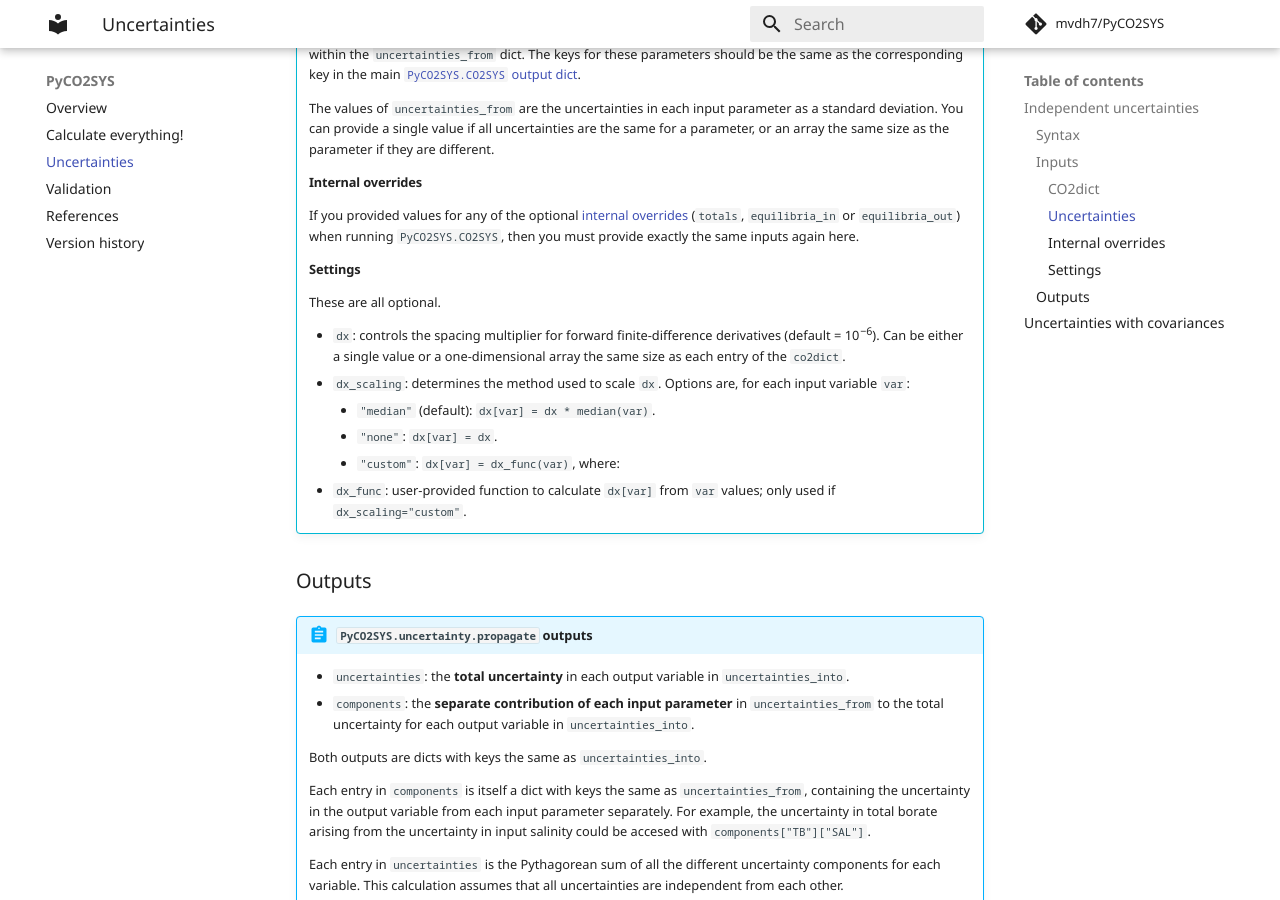
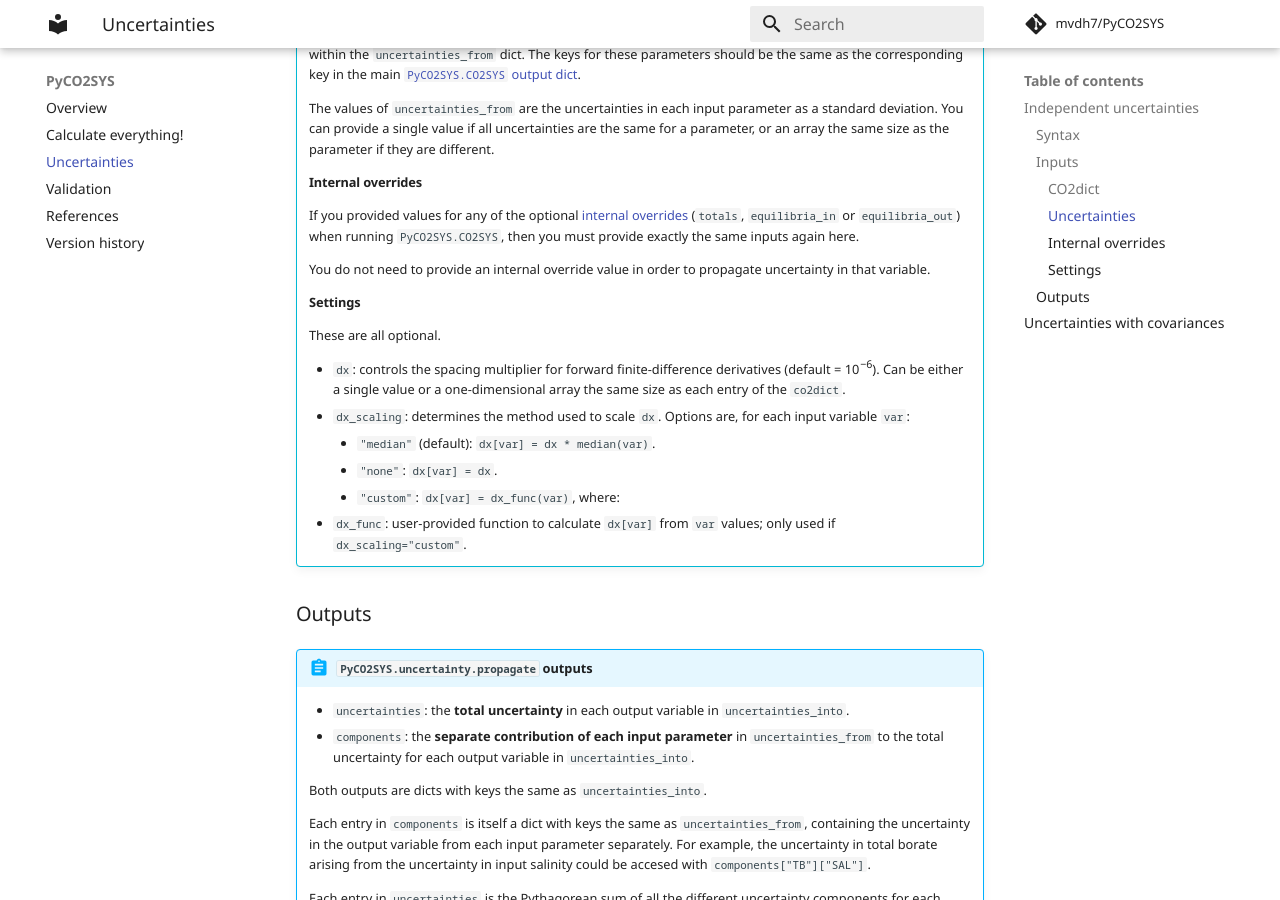
Before and after one commit to mvdh7/PyCO2SYS, an MkDocs documentation site: the page built from docs/uncertainty.md, in a window 1280 px wide and 900 px high, scrolled down 1504 px. Built offline with MkDocs 1.6.1 and Material for MkDocs 9.7.7, drawn with Linux system fonts in a browser that asks for light colours; formulas are drawn with MathJax 3; comment, search, counter and statistics services are not loaded.

Commit message:
Add necessity note

```diff
--- a/docs/uncertainty.md
+++ b/docs/uncertainty.md
@@ -61,6 +61,8 @@ You must run `PyCO2SYS.CO2SYS` first (see [Calculate everything!](../co2sys) for
 
     If you provided values for any of the optional [internal overrides](../co2sys/#internal-overrides) (`totals`, `equilibria_in` or `equilibria_out`) when running `PyCO2SYS.CO2SYS`, then you must provide exactly the same inputs again here.
 
+    You do not need to provide an internal override value in order to propagate uncertainty in that variable.
+
     #### Settings
 
     These are all optional.
```
